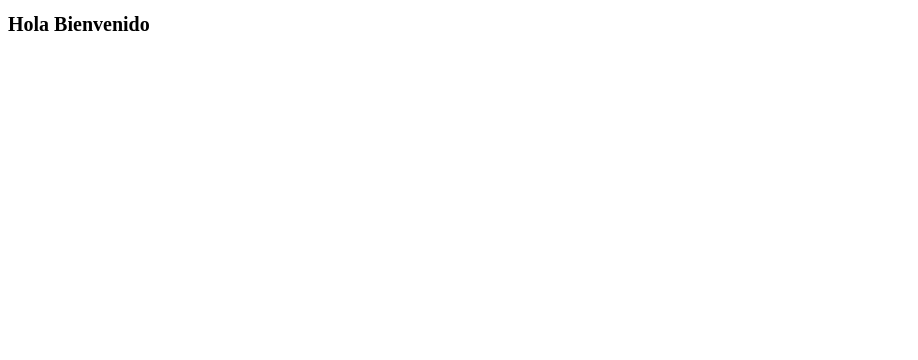
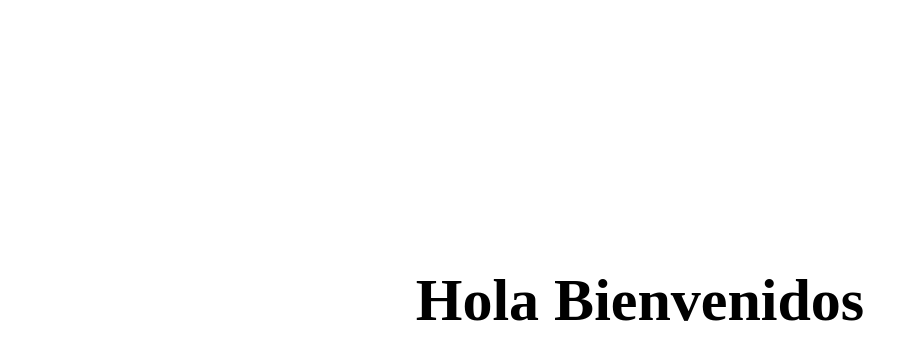
Before and after one commit to Jonny-RivasM/Jonny-RivasM, a plain HTML site: page index.html in a window 1280 px wide. Shown: the whole page, without its empty margins (0-918 px from the left). Drawn offline with Linux system fonts and the light colour scheme.

Commit message:
welcone text

```diff
--- a/css/style.css
+++ b/css/style.css
@@ -1,6 +1,19 @@
+*{
+    box-sizing: border-box;
+    margin: 0;
+    padding: 0;
+}
 html{
     font-size: 62.5%
 }
-container-h1{
-    font-size: 2.3rem;
+.container{
+    height: 600px;
+    display: flex;
+    justify-content: center;
+    align-items: center;
+
 }
+h1{
+    display: inline-block;
+    font-size: 6rem;
+}
--- a/index.html
+++ b/index.html
@@ -1,5 +1,5 @@
 <!DOCTYPE html>
-<html lang="en">
+<html lang="es">
 <head>
     <meta charset="UTF-8">
     <meta name="description" content="" >
@@ -13,7 +13,7 @@
 </head>
 <body>
     <main class="container">
-        <h1 class="container-h1">Hola Bienvenido</h1>
+        <h1>Hola Bienvenidos</h1>
     </main>
 </body>
 </html>
```
